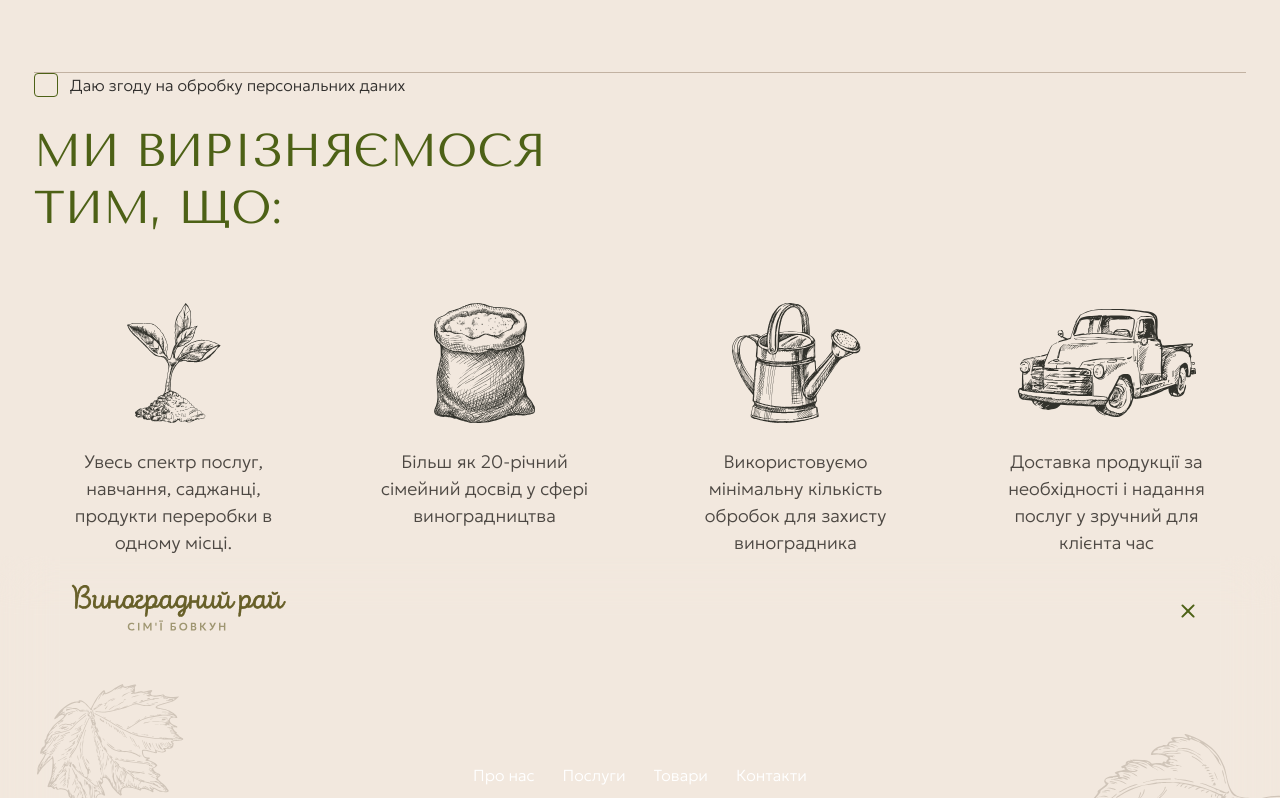
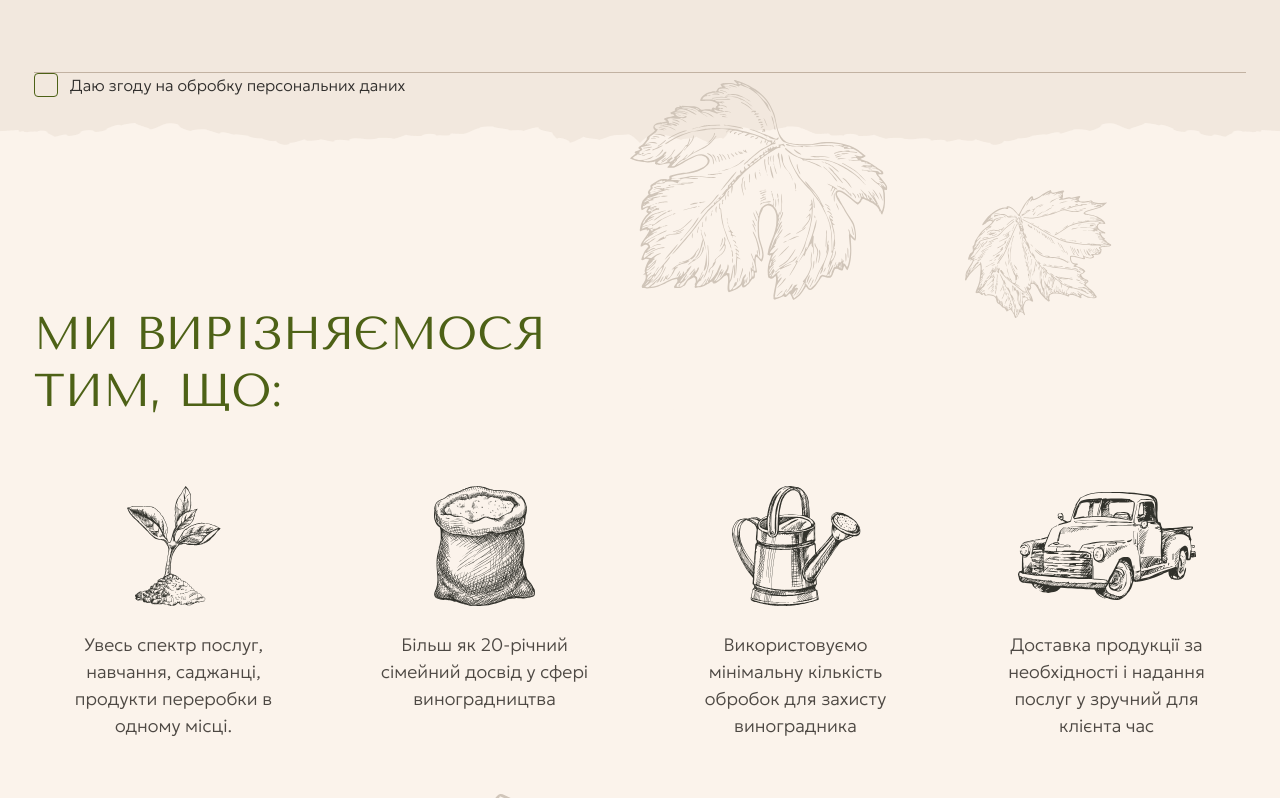
Before and after one commit to SoftRyzen-internship/grape_paradise, a Next.js app: page / in a window 1280 px wide. Shown: the part 1722-2520 px from the top of the page. Built offline with nearby package versions, Linux system fonts and the light colour scheme.

Commit message:
added new props in Section component

```diff
--- a/src/components/Observer.tsx
+++ b/src/components/Observer.tsx
@@ -27,7 +27,7 @@
 
 	return (
 		<>
-			<Section styles='pt-[144px] pb-[102px] md:pt-[120px] md:pb-[80px] lg:pt-[170px] lg:pb-[95px]'>
+			<Section sectionStyles='pt-[144px] pb-[102px] md:pt-[120px] md:pb-[80px] lg:pt-[170px] lg:pb-[95px]'>
 				<Title chapter='hero'>{titleData.hero}</Title>
 				<Title styles='w-[255px] md:w-[350px] lg:w-[590px]'>
 					{titleData.advantages}
--- a/src/components/common/Section/Section.tsx
+++ b/src/components/common/Section/Section.tsx
@@ -4,10 +4,15 @@
 
 import { ISectionProps } from './Section.types';
 
-export const Section: FC<ISectionProps> = ({ id, styles, children }) => {
+export const Section: FC<ISectionProps> = ({
+	id,
+	sectionStyles,
+	containerStyles,
+	children,
+}) => {
 	return (
-		<section id={id} className={clsx('w-full', styles)}>
-			<div className='container'>{children}</div>
+		<section id={id} className={clsx('w-full', sectionStyles)}>
+			<div className={clsx('container', containerStyles)}>{children}</div>
 		</section>
 	);
 };
--- a/src/components/common/Section/Section.types.ts
+++ b/src/components/common/Section/Section.types.ts
@@ -1,5 +1,6 @@
 export interface ISectionProps {
 	id?: string;
-	styles?: string;
+	sectionStyles?: string;
+	containerStyles?: string;
 	children: React.ReactNode;
 }
```
